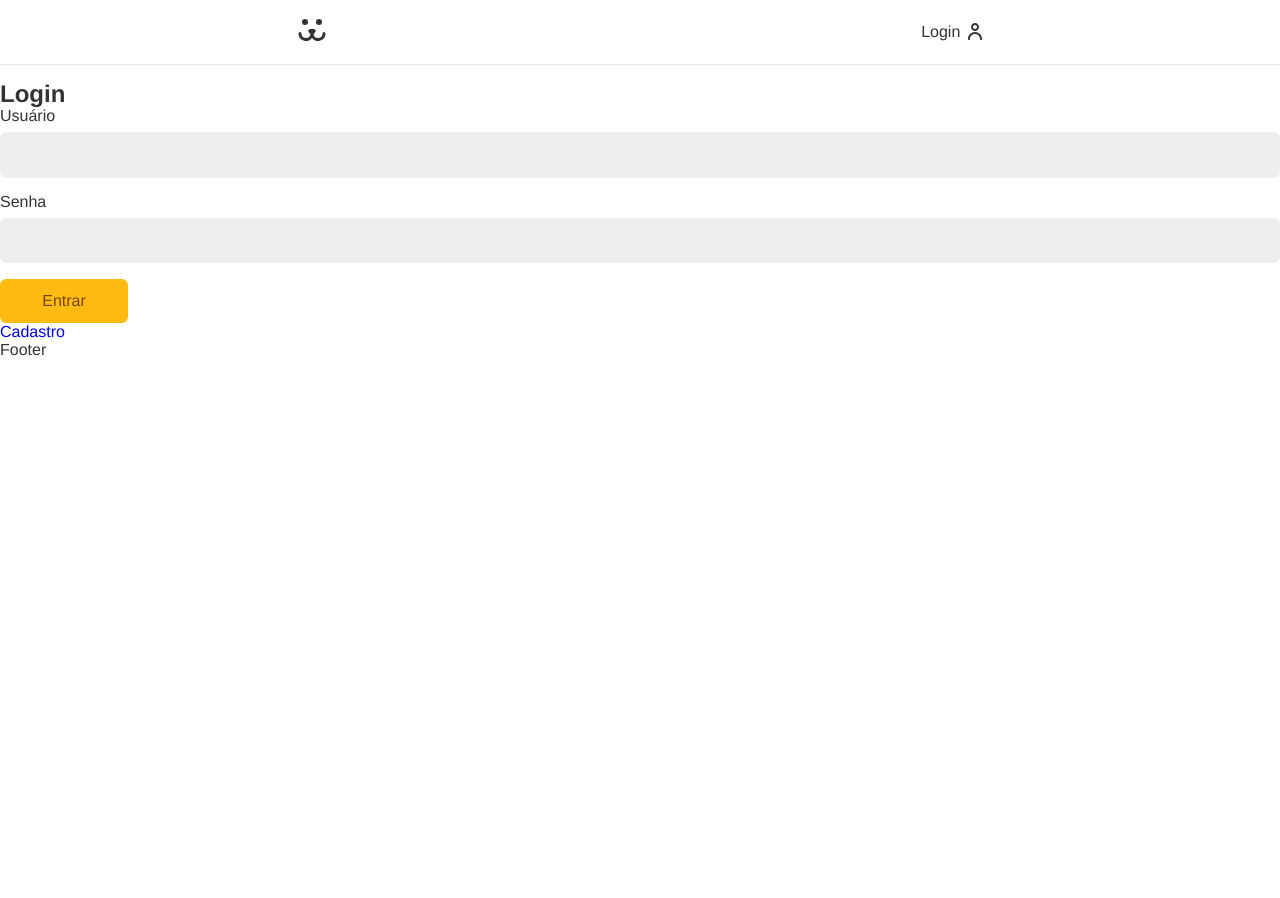
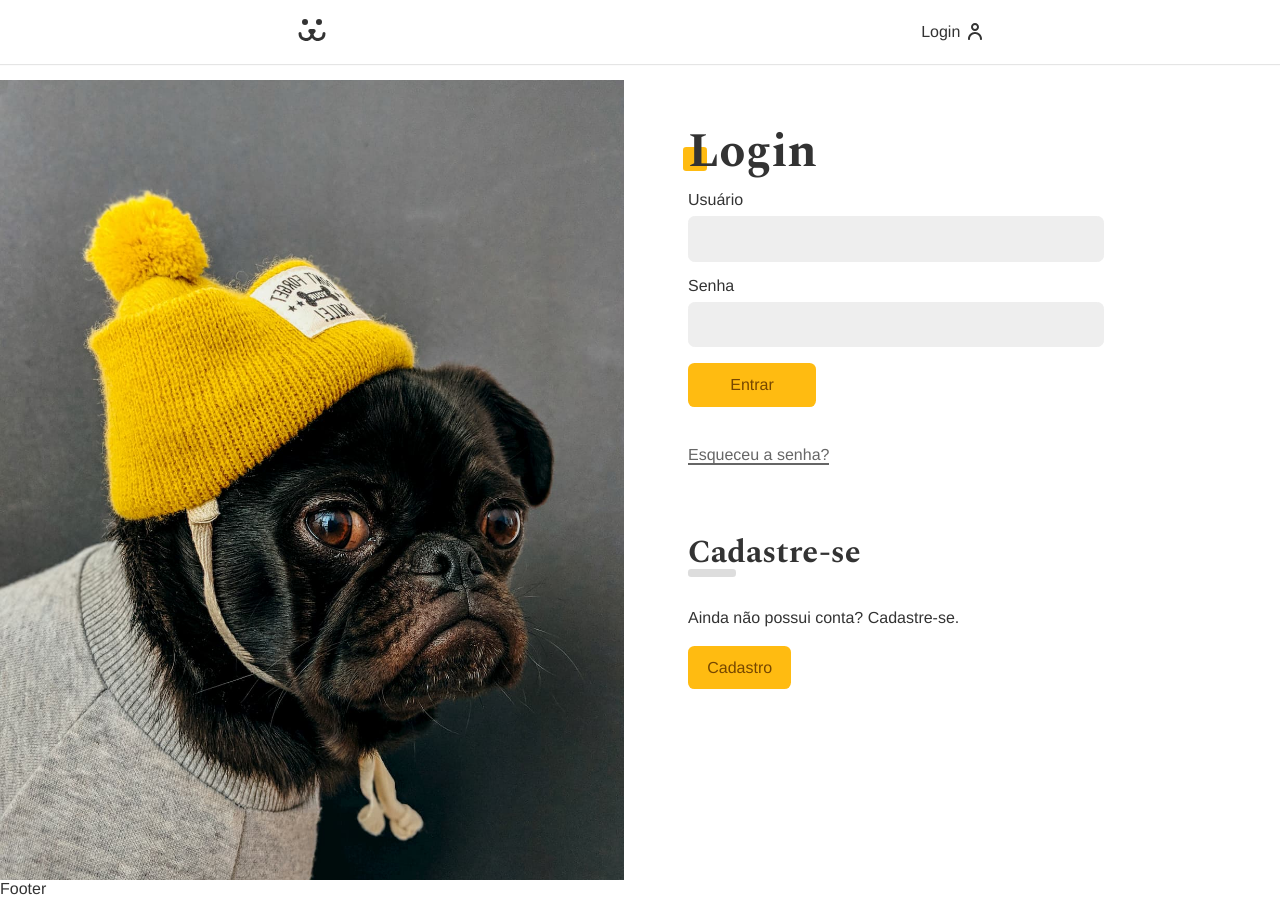
Before and after one commit to kamillasthefany/dogz, a React (Create React App) app: page /login in a window 1280 px wide. Before the commit the page ends 800 px from the top, so only its background shows below. Built offline with nearby package versions, Linux system fonts and the light colour scheme.

Commit message:
pagina inicial

```diff
--- /dev/null
+++ b/src/Components/Error/index.js
@@ -0,0 +1,11 @@
+import React from 'react'
+
+const Error = (mensagem) => {
+  if (!mensagem) return null;
+
+  return (
+    <p style={{ color: '#f31', margin: '1rem 0' }}>Error</p>
+  )
+}
+
+export default Error
--- /dev/null
+++ b/src/Components/LoginForm/LoginForm.module.css
@@ -0,0 +1,42 @@
+.form {
+  margin-bottom: 2rem;
+}
+
+.senha {
+  display: inline-block;
+  color: #666;
+  padding: 0.5rem 0;
+  line-height: 1;
+}
+
+.senha::after {
+  content: '';
+  height: 2px;
+  width: 100%;
+  background: currentColor;
+  display: block;
+}
+
+.cadastro {
+  margin-top: 4rem;
+}
+
+.cadastro p {
+  margin-top: 2rem;
+  margin-bottom: 2rem;
+}
+
+.subtitle {
+  font-family: var(--type-second);
+  line-height: 1;
+  font-size: 2rem;
+}
+
+.subtitle::after{
+  content: '';
+  display: block;
+  background: #ddd;
+  height: 0.5rem;
+  width: 3rem;
+  border-radius: 0.2rem;
+}
--- a/src/Components/LoginForm/index.js
+++ b/src/Components/LoginForm/index.js
@@ -2,15 +2,18 @@
 import { Link } from 'react-router-dom'
 import Input from '../Input';
 import Button from '../Button';
+import Error from '../Error';
 import useForm from '../../Hooks/useForm';
 import { UserContext } from '../../Contexts/UserContext';
+import styles from './LoginForm.module.css';
+import styleBtn from '../Button/Button.module.css';
 
 const LoginForm = () => {
   const username = useForm('email');
   const password = useForm();
   const { userLogin, error, loading } = useContext(UserContext);
 
-  console.log('loadgin', error);
+  console.log('error', error);
 
   async function handleSubmit(event) {
     event.preventDefault();
@@ -22,15 +25,20 @@
   }
 
   return (
-    <section>
-      <h1>Login</h1>
-      <form action="" onSubmit={handleSubmit}>
+    <section className='animeLeft'>
+      <h1 className='title'>Login</h1>
+      <form className={styles.form} onSubmit={handleSubmit}>
         <Input label="Usuário" type="text" name="username" {...username} />
         <Input label="Senha" type="password" name="password" {...password} />
         {loading ? <Button disabled>Carregando...</Button> : <Button>Entrar</Button>}
-        {error && <p>Erro</p>}
+        {error && <Error mensagem={error} />}
       </form>
-      <Link to="/criar">Cadastro</Link>
+      <Link className={styles.senha} to="/perdeu">Esqueceu a senha?</Link>
+      <div className={styles.cadastro}>
+        <h2 className={styles.subtitle}>Cadastre-se</h2>
+        <p>Ainda não possui conta? Cadastre-se.</p>
+        <Link className={styleBtn.button} to="/criar">Cadastro</Link>
+      </div>
     </section>
   );
 };
--- a/src/Components/LoginForm/styles.css
+++ /dev/null
@@ -1,3 +0,0 @@
-.container {
-  padding-top: 4rem !important;
-}
--- /dev/null
+++ b/src/Pages/Login/Login.module.css
@@ -0,0 +1,30 @@
+.login {
+  display: grid;
+  grid-template-columns: 1fr 1fr;
+  min-height: 100vh;
+  gap: 2rem;
+}
+
+.login::before {
+  display: block;
+  content: '';
+  background: url('../../Assets/login.jpg') no-repeat center center;
+  background-size: cover;
+}
+
+.forms {
+  max-width: 30rem;
+  padding: 2rem;
+}
+
+@media (max-width: 40rem){
+  .login{
+    grid-template-columns: 1fr;
+  }
+  .login::before{
+    display: none;
+  }
+  .forms{
+    max-width: 100%;
+  }
+}
--- a/src/Pages/Login/index.js
+++ b/src/Pages/Login/index.js
@@ -5,6 +5,7 @@
 import PasswordReset from '../../Components/PasswordReset';
 import LoginForm from '../../Components/LoginForm';
 import { UserContext } from '../../Contexts/UserContext';
+import styles from './Login.module.css';
 
 const Login = () => {
 
@@ -14,7 +15,8 @@
   if (login) return <Navigate to="/conta" />
 
   return (
-    <div>
+    <section className={styles.login}>
+      <div className={styles.forms}>
         <Routes>
           <Route path="" element={<LoginForm />} />
           <Route path="criar" element={<LoginCreate />} />
@@ -22,6 +24,7 @@
           <Route path="resetar" element={<PasswordReset />} />
         </Routes>
       </div>
+    </section>
   )
 
 
--- a/src/styles.css
+++ b/src/styles.css
@@ -1,3 +1,5 @@
+@import url('https://fonts.googleapis.com/css2?family=Spectral:wght@700&display=swap');
+
 * {
   box-sizing: border-box;
 }
@@ -42,6 +44,8 @@
 
 a {
   text-decoration: none;
+  color: #333;
+
 }
 
 .container {
@@ -49,3 +53,39 @@
   padding: 0 1rem;
   margin: 0 auto;
 }
+
+.title{
+  font-family: var(--type-second);
+  line-height: 1;
+  font-size: 3rem;
+  margin: 1rem 0;
+  position: relative;
+  z-index: 1;
+}
+
+.title::after{
+  content: '';
+  display: block;
+  width: 1.5rem;
+  height: 1.5rem;
+  background: #fb1;
+  position: absolute;
+  bottom: 5px;
+  left: -5px;
+  border-radius: 0.2rem;
+  z-index: -1;
+
+}
+
+.animeLeft{
+  opacity: 0;
+  transform: translateX(-20px);
+  animation: animeLeft 0.3s forwards ;
+}
+
+@keyframes animeLeft {
+  to{
+    opacity: 1;
+    transform: initial;
+  }
+}
```
Lines whose indentation alone changed are shown as unchanged.
